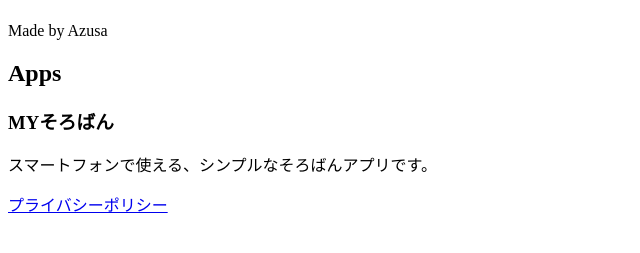
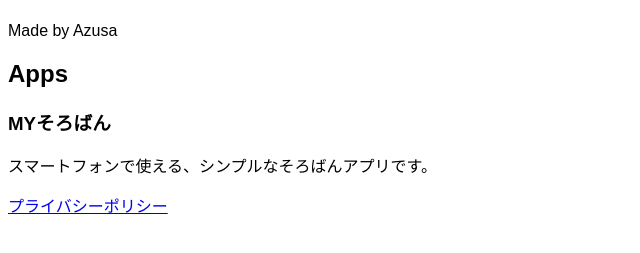
Before and after one commit to azusa-kobo/azusa-kobo-site, a plain HTML site: page index.html in a window 1280 px wide. Shown: the part 67-320 px from the top of the page, without its empty margins (0-640 px from the left). Drawn offline with Linux system fonts and the light colour scheme.

Commit message:
Add CSS styling to index.html
Added CSS styling for body font family.

```diff
--- a/index.html
+++ b/index.html
@@ -1,9 +1,17 @@
 <!DOCTYPE html>
 <html lang="ja">
 <head>
-  <meta charset="UTF-8">
+   <meta charset="UTF-8">
   <meta name="viewport" content="width=device-width, initial-scale=1.0">
   <title>あずさ工房 / Made by Azusa</title>
+
+  <style>
+    body {
+      font-family: "Hiragino Maru Gothic ProN",
+                   "Hiragino Maru Gothic Pro",
+                   sans-serif;
+    }
+  </style>
 </head>
 <body>
   <h1>あずさ工房</h1>
```
